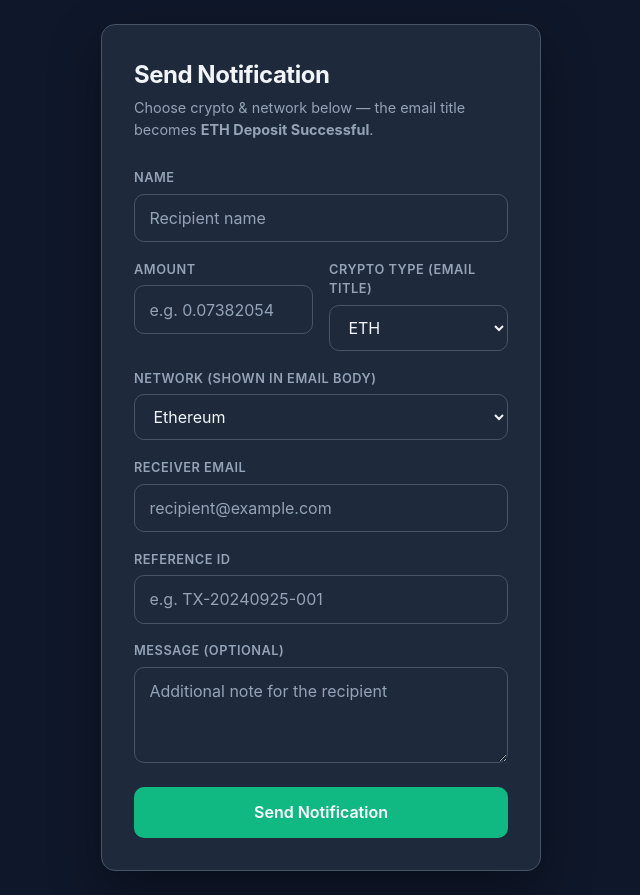
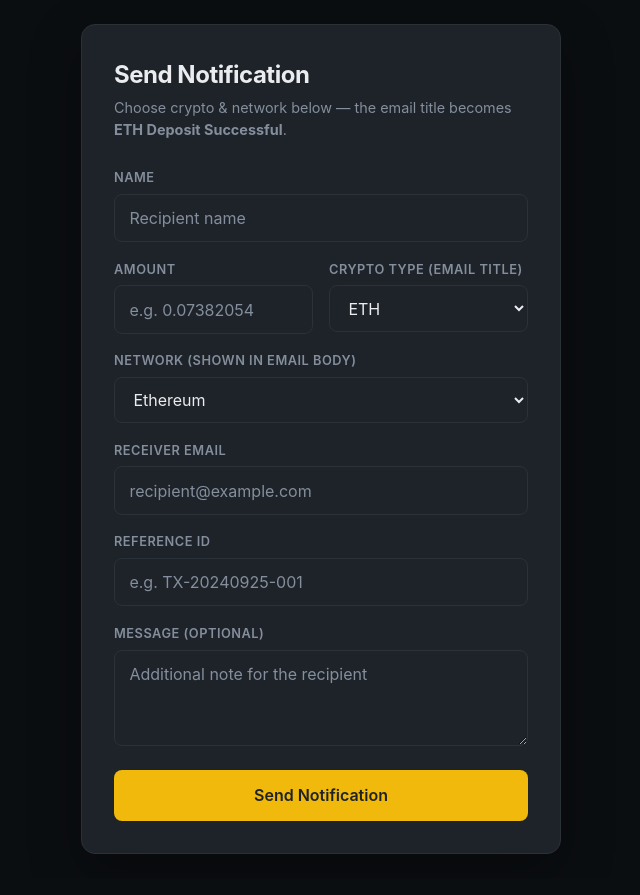
Before and after one commit to Sniper109-star/crypto-email-notification, a Next.js app: page / in a window 1280 px wide. Shown: the whole page, without its empty margins (319-959 px from the left). Built offline with nearby package versions, Linux system fonts and the light colour scheme.

Commit message:
feat: final preview flow, polished Binance email template, and updated styles

```diff
--- a/src/app/globals.css
+++ b/src/app/globals.css
@@ -7,26 +7,28 @@
 }
 
 :root {
-  --bg: #0f172a;
-  --surface: #1e293b;
-  --surface-2: #334155;
-  --border: #475569;
-  --text: #f1f5f9;
-  --text-muted: #94a3b8;
-  --accent: #10b981;
-  --accent-hover: #059669;
-  --danger: #ef4444;
-  --danger-bg: #450a0a;
-  --success: #10b981;
-  --success-bg: #052e16;
-  --radius: 10px;
+  --bg: #0b0e11;
+  --surface: #1e2329;
+  --border: #2b3139;
+  --text: #eaecef;
+  --text-muted: #848e9c;
+  --accent: #f0b90b;
+  --accent-hover: #f8d12f;
+  --success: #0ecb81;
+  --success-bg: rgba(14, 203, 129, 0.12);
+  --danger: #f6465d;
+  --danger-bg: rgba(246, 70, 93, 0.12);
+  --radius: 8px;
   --font: -apple-system, BlinkMacSystemFont, "Segoe UI", Roboto, "Helvetica Neue",
-    Ubuntu, sans-serif;
+    Arial, sans-serif;
 }
 
 html,
 body {
-  min-height: 100vh;
+  height: 100%;
+}
+
+body {
   background: var(--bg);
   color: var(--text);
   font-family: var(--font);
@@ -64,7 +66,7 @@ select:focus,
 textarea:focus {
   outline: none;
   border-color: var(--accent);
-  box-shadow: 0 0 0 3px rgba(16, 185, 129, 0.25);
+  box-shadow: 0 0 0 3px rgba(240, 185, 11, 0.25);
 }
 
 input::placeholder,
@@ -96,7 +98,7 @@ label {
   width: 100%;
   padding: 0.85rem 1.25rem;
   background: var(--accent);
-  color: #fff;
+  color: #1e2329;
   font-weight: 600;
   font-size: 1rem;
   border-radius: var(--radius);
@@ -142,7 +144,7 @@ label {
   border-radius: 14px;
   padding: 2rem;
   width: 100%;
-  max-width: 440px;
+  max-width: 480px;
   box-shadow: 0 20px 50px rgba(0, 0, 0, 0.35);
 }
 
@@ -182,3 +184,117 @@ label {
     padding: 1.5rem;
   }
 }
+
+/* Preview panel */
+.preview-panel {
+  display: flex;
+  flex-direction: column;
+  gap: 1rem;
+}
+
+.preview-row {
+  display: flex;
+  gap: 0.75rem;
+  font-size: 0.9rem;
+}
+
+.preview-label {
+  color: var(--text-muted);
+  font-weight: 600;
+  min-width: 70px;
+  text-transform: uppercase;
+  font-size: 0.75rem;
+  letter-spacing: 0.04em;
+}
+
+.preview-value {
+  color: var(--text);
+  word-break: break-all;
+}
+
+.preview-body {
+  background: #fff;
+  color: #1e2329;
+  border-radius: 8px;
+  overflow: hidden;
+  border: 1px solid #e5e7eb;
+  font-size: 0.9rem;
+  line-height: 1.5;
+}
+
+.preview-header {
+  background: #0b0e11;
+  color: #f0b90b;
+  font-weight: 700;
+  text-align: center;
+  padding: 0.9rem;
+  letter-spacing: 1px;
+}
+
+.preview-title {
+  font-size: 1.35rem;
+  font-weight: 700;
+  margin: 1.25rem 1.25rem 0.75rem;
+  color: #1e2329;
+}
+
+.preview-body p {
+  margin: 0 1.25rem 0.75rem;
+}
+
+.preview-body .hl {
+  color: #c99400;
+  text-decoration: underline;
+}
+
+.preview-btn {
+  display: inline-block;
+  margin: 0.5rem 1.25rem 1rem;
+  background: #f0b90b;
+  color: #1e2329;
+  font-weight: 700;
+  padding: 0.7rem 1.4rem;
+  border-radius: 4px;
+  font-size: 0.9rem;
+}
+
+.preview-muted {
+  color: #4b5563;
+  font-size: 0.85rem;
+}
+
+.preview-muted.italic {
+  font-style: italic;
+  margin-bottom: 1.25rem !important;
+}
+
+.preview-actions {
+  display: flex;
+  gap: 0.75rem;
+  margin-top: 0.5rem;
+}
+
+.btn-secondary {
+  flex: 1;
+  padding: 0.85rem 1.25rem;
+  background: transparent;
+  color: var(--text);
+  font-weight: 600;
+  font-size: 1rem;
+  border-radius: var(--radius);
+  border: 1px solid var(--border);
+  transition: background 0.15s ease;
+}
+
+.btn-secondary:hover:not(:disabled) {
+  background: rgba(255, 255, 255, 0.05);
+}
+
+.btn-secondary:disabled {
+  opacity: 0.55;
+  cursor: not-allowed;
+}
+
+.preview-actions .btn-primary {
+  flex: 1;
+}
```
